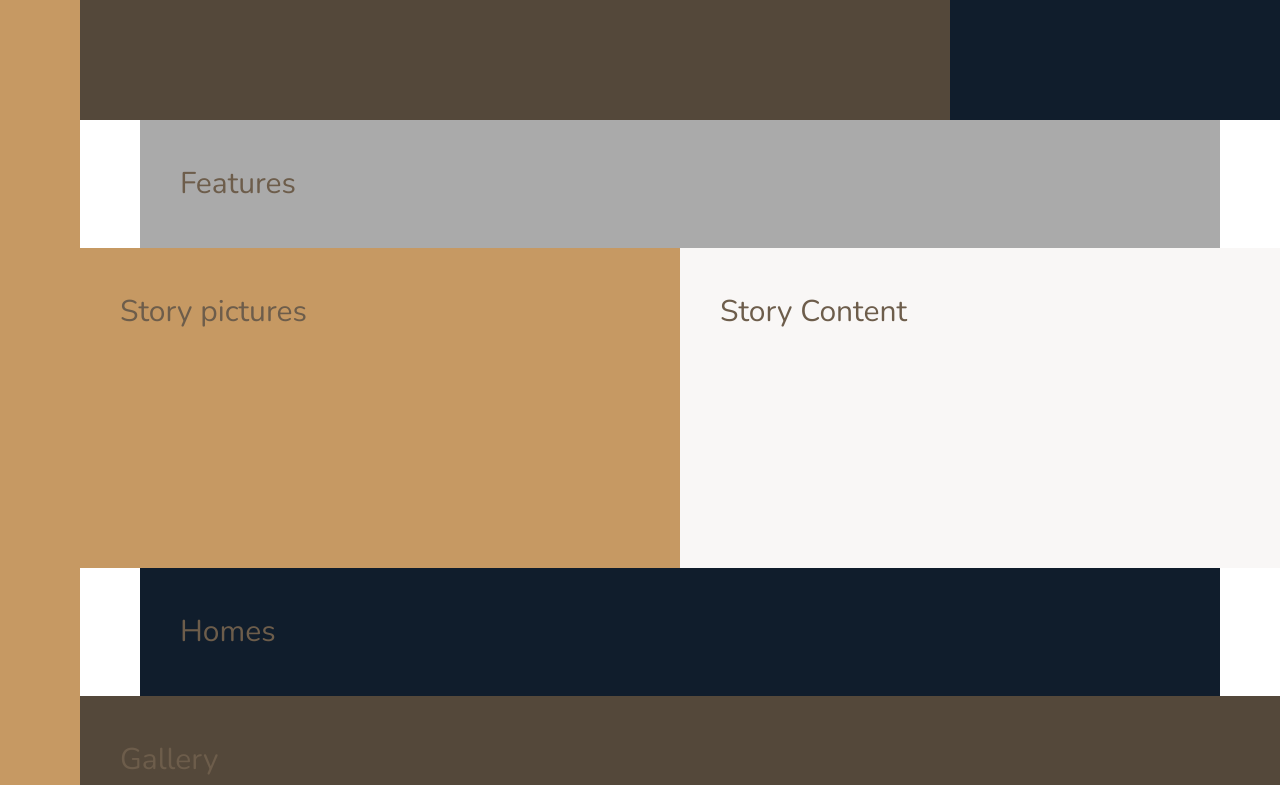
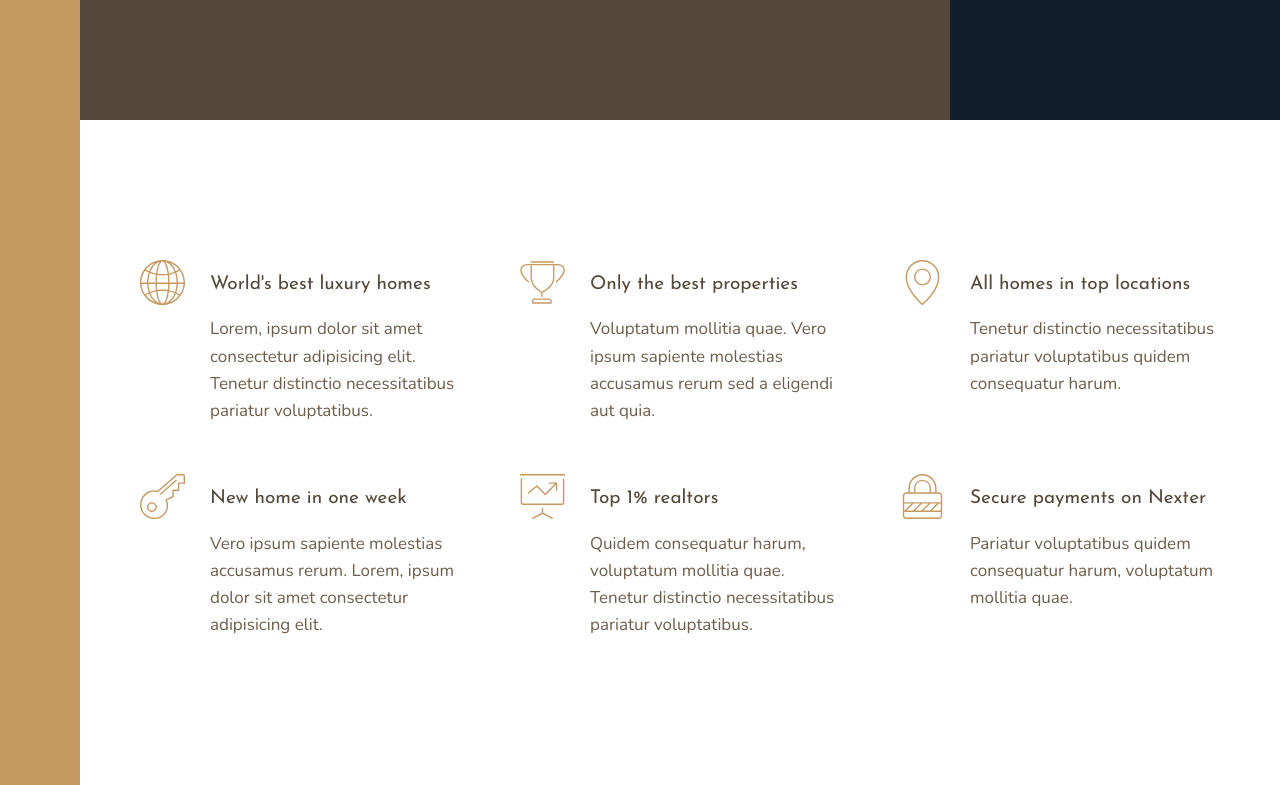
Before and after one commit to IrinaBBB/nexter, a plain HTML site: page index.html in a window 1280 px wide. Shown: the part 520-1305 px from the top of the page. Drawn offline with nearby package versions, Linux system fonts and the light colour scheme.

Commit message:
complete: feature section

```diff
--- a/index.html
+++ b/index.html
@@ -14,6 +14,7 @@
     <body class="container">
         <div class="sidebar">
             sidebar
+
         </div>
         <!-- /.sidebar -->
         <header class="header">
@@ -24,7 +25,60 @@
         </div>
         <!-- /.realtors -->
         <section class="features">
-            Features
+            <div class="feature">
+                <svg class="feature__icon">
+                    <use xlink:href="img/sprite.svg#icon-global"></use>
+                </svg>
+                <h4 class="heading-4 heading-4--dark">World's best luxury homes</h4>
+                <p class="feature__text">Lorem, ipsum dolor sit amet consectetur adipisicing elit. Tenetur distinctio necessitatibus pariatur voluptatibus.
+                </p>
+            </div>
+            <!-- /.feature -->
+            <div class="feature">
+                <svg class="feature__icon">
+                    <use xlink:href="img/sprite.svg#icon-trophy"></use>
+                </svg>
+                <h4 class="heading-4 heading-4--dark">Only the best properties</h4>
+                <p class="feature__text">Voluptatum mollitia quae. Vero ipsum sapiente molestias accusamus rerum sed a eligendi aut quia.
+
+                </p>
+            </div>
+            <!-- /.feature -->
+            <div class="feature">
+                <svg class="feature__icon">
+                    <use xlink:href="img/sprite.svg#icon-map-pin"></use>
+                </svg>
+                <h4 class="heading-4 heading-4--dark">All homes in top locations</h4>
+                <p class="feature__text">Tenetur distinctio necessitatibus pariatur voluptatibus quidem consequatur harum.</p>
+            </div>
+            <!-- /.feature -->
+            <div class="feature">
+                <svg class="feature__icon">
+                    <use xlink:href="img/sprite.svg#icon-key"></use>
+                </svg>
+                <h4 class="heading-4 heading-4--dark">New home in one week</h4>
+                <p class="feature__text">Vero ipsum sapiente molestias accusamus rerum. Lorem, ipsum dolor sit amet consectetur adipisicing elit.
+                </p>
+            </div>
+            <!-- /.feature -->
+            <div class="feature">
+                <svg class="feature__icon">
+                    <use xlink:href="img/sprite.svg#icon-presentation"></use>
+                </svg>
+                <h4 class="heading-4 heading-4--dark">Top 1% realtors</h4>
+                <p class="feature__text">Quidem consequatur harum, voluptatum mollitia quae. Tenetur distinctio necessitatibus pariatur voluptatibus.
+                </p>
+            </div>
+            <!-- /.feature -->
+            <div class="feature">
+                <svg class="feature__icon">
+                    <use xlink:href="img/sprite.svg#icon-lock"></use>
+                </svg>
+                <h4 class="heading-4 heading-4--dark">Secure payments on Nexter</h4>
+                <p class="feature__text">Pariatur voluptatibus quidem consequatur harum, voluptatum mollitia quae.
+                </p>
+            </div>
+            <!-- /.feature -->
         </section>
 
         <div class="story__pictures">
--- a/sass/_base.scss
+++ b/sass/_base.scss
@@ -46,9 +46,4 @@ body {
                 repeat(8, [col-start] minmax(min-content, 14rem) [col-end])
             [center-end]
                 minmax(6rem, 1fr) [full-end];
-
-    & > * {
-        padding: 40px;
-        font-size: 3rem;
-    }
 }
--- a/sass/_features.scss
+++ b/sass/_features.scss
@@ -1,4 +1,28 @@
 .features {
-    background-color: $color-grey-light-2;
     grid-column: center-start / center-end;
+    margin: 15rem 0;
+    display: grid;
+    //grid-template-columns: repeat(3, 1fr);
+    grid-template-columns: repeat(auto-fit, minmax(25rem, 1fr));
+    grid-gap: 6rem;
+    align-items: start;
 }
+
+.feature {
+    display: grid;
+    grid-template-columns: min-content 1fr;
+    grid-row-gap: 1.5rem;
+    grid-column-gap: 2.5rem;
+
+    &__icon {
+        fill: $color-primary;
+        width: 4.5rem;
+        height: 4.5rem;
+        grid-row: 1 / span 2;
+        transform: translateY(-1rem);
+    }
+
+    &__text {
+        font-size: 1.7rem;
+    }
+}
--- a/sass/_typography.scss
+++ b/sass/_typography.scss
@@ -0,0 +1,25 @@
+%heading {
+    font-family: $font-display;
+    font-weight: 400;
+}
+
+.heading-1 {
+    @extend %heading;
+}
+
+.heading-2 {
+    @extend %heading;
+}
+
+.heading-3 {
+    @extend %heading;
+}
+
+.heading-4 {
+    @extend %heading;
+    font-size: 1.9rem;
+
+    &--light { color: $color-grey-light-1; }
+    &--dark { color: $color-grey-dark-1; }
+
+}
```
Also changed, not shown: sass/main.css, 1 other file.
